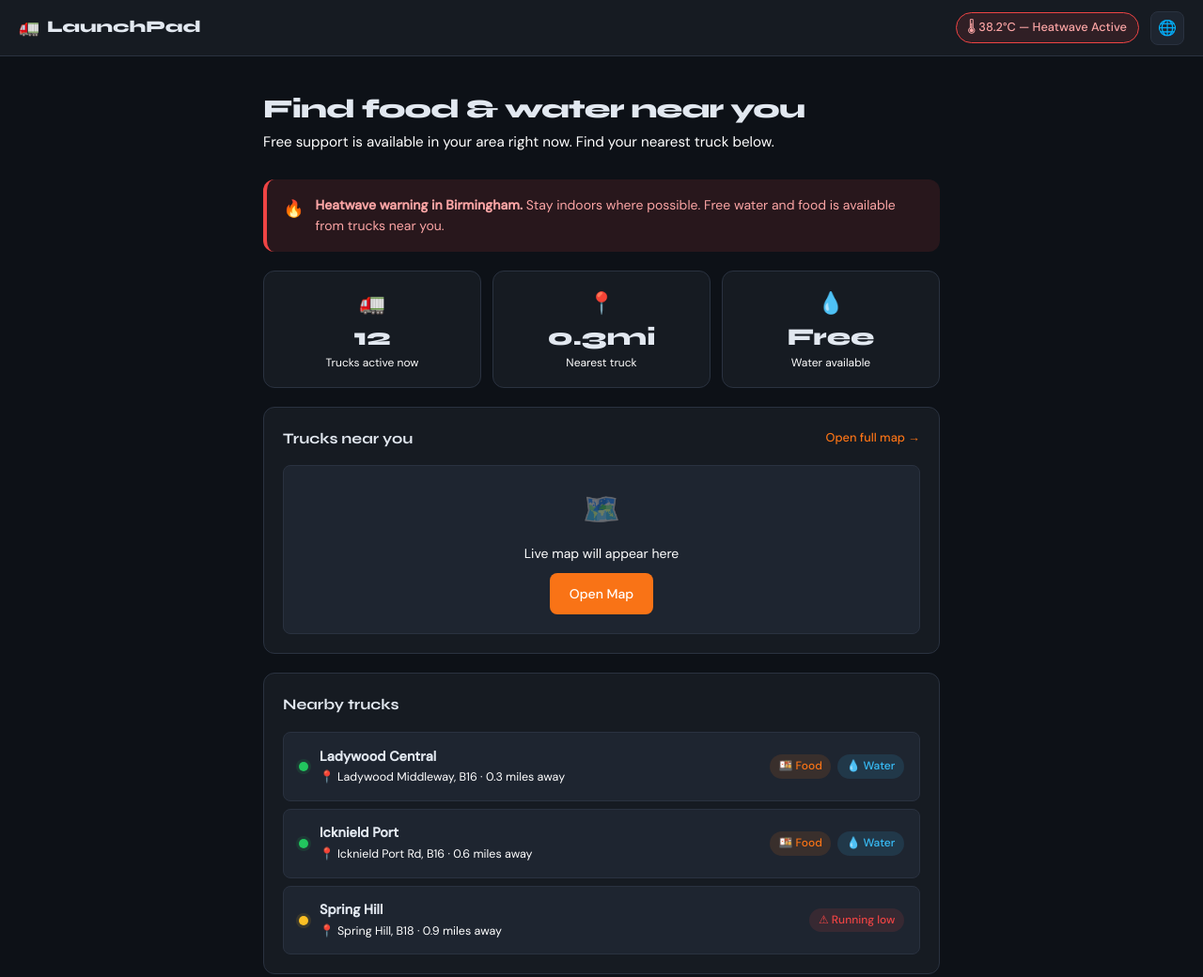
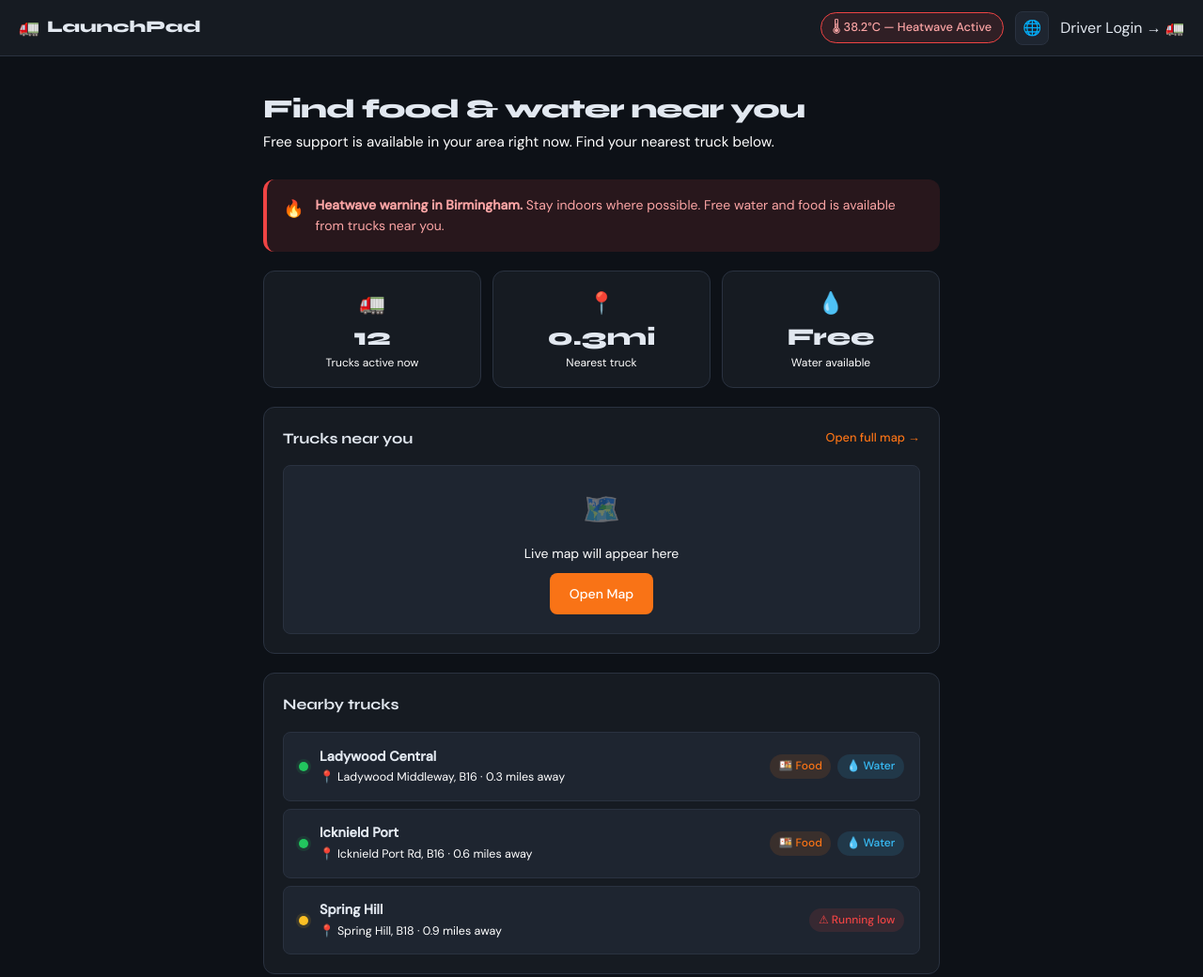
Before and after one commit to AyrtonHCook/LaunchPadProject2026Group42, a website: page Codefiles/public/index.html in a window 1280 px wide. Shown: the top 1040 px of the page at 94% size. Drawn offline with Linux system fonts and the light colour scheme; files that its build step writes are made by us from their sources.

Commit message:
Update index.html

```diff
--- a/Codefiles/public/index.html
+++ b/Codefiles/public/index.html
@@ -20,6 +20,7 @@
     <div class="topbar__right">
       <div class="temp-pill temp-pill--alert">🌡 38.2°C — Heatwave Active</div>
       <button class="icon-btn" title="Language">🌐</button>
+      <a class="view-toggle" href="/driver"> Driver Login →  🚛</a>
     </div>
   </header>
 
```
